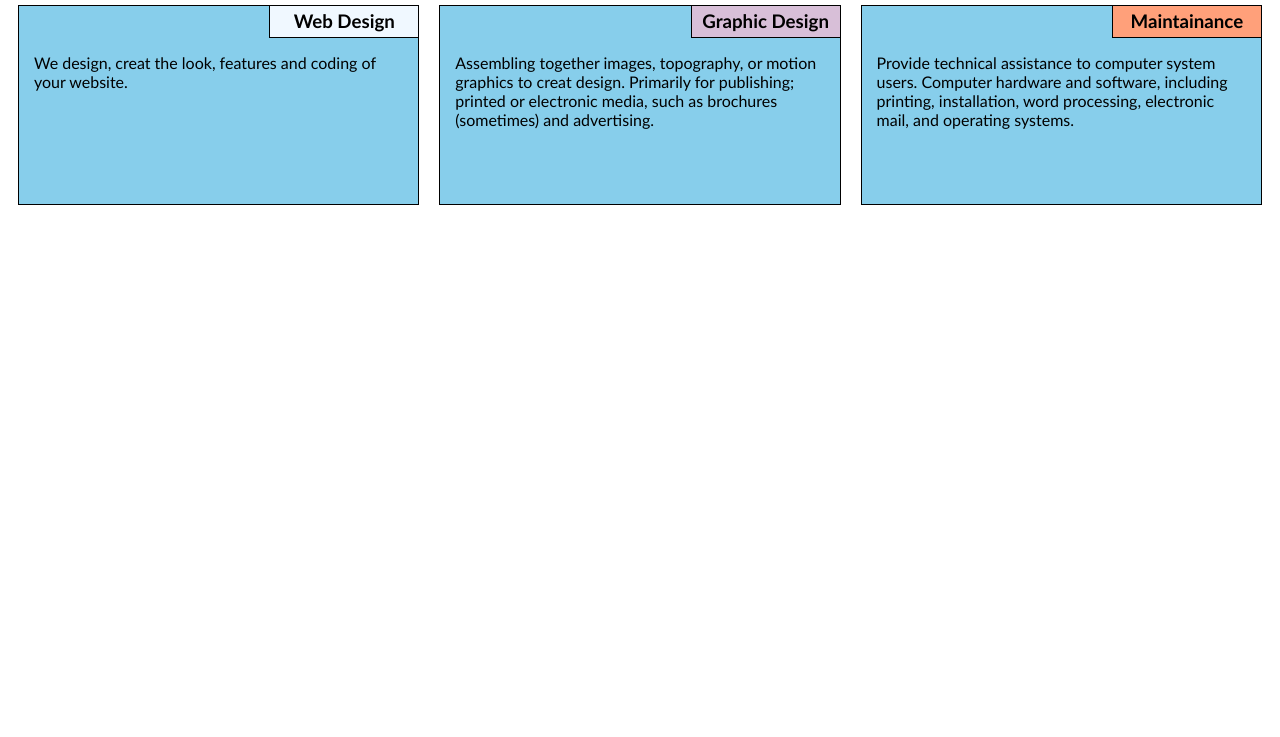
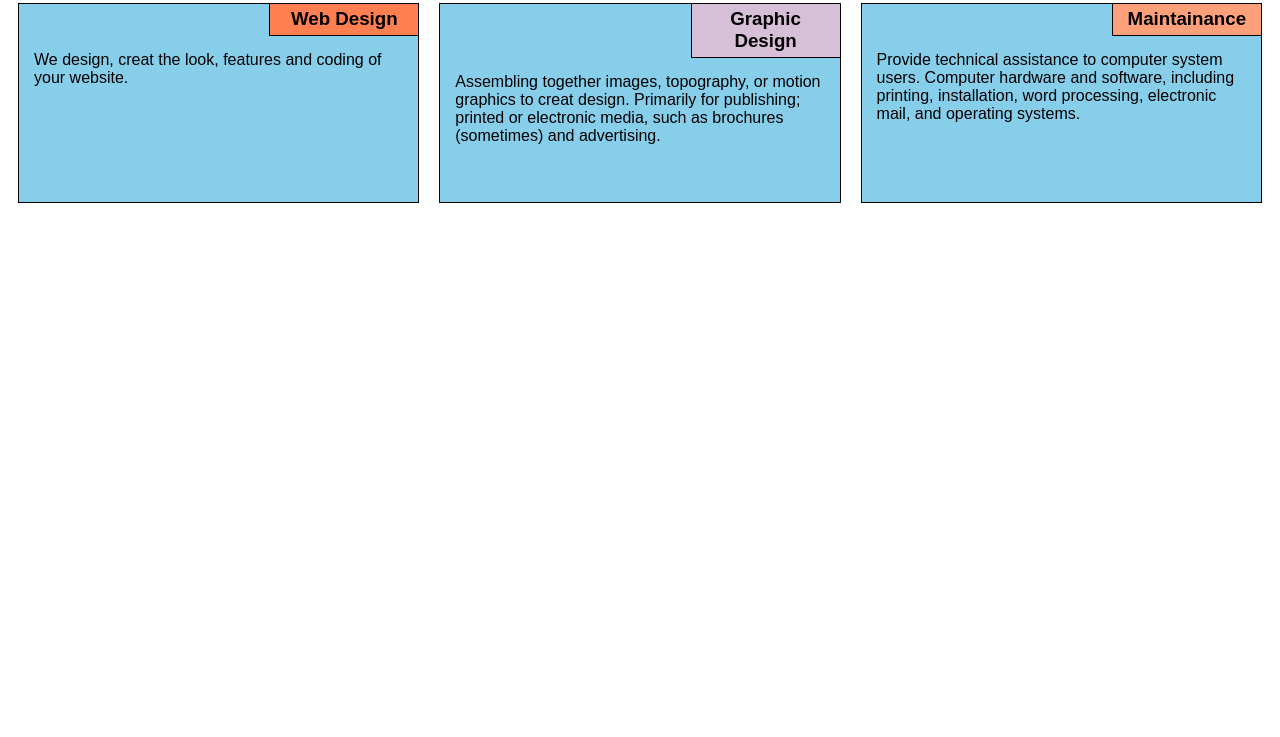
Before and after one commit to icepark/Coursera2.io, a plain HTML site: page index.html in a window 1280 px wide. Shown: the part 63-800 px from the top of the page. Drawn offline with Linux system fonts and the light colour scheme.

Commit message:
Update css.css

```diff
--- a/css/css.css
+++ b/css/css.css
@@ -4,7 +4,7 @@
 
 body {
 background:#ffffff;
-font-family: "Trebuchet MS", Verdana, Arial, serif;
+font-family: 'Sansita', sans-serif;
 }
 
 header {
@@ -45,7 +45,7 @@ article > p {
 }
 
 #wd {
-    background-color: #f0f8ff;
+    background-color: #ff7f50;
 }
 
 #gd {
```
